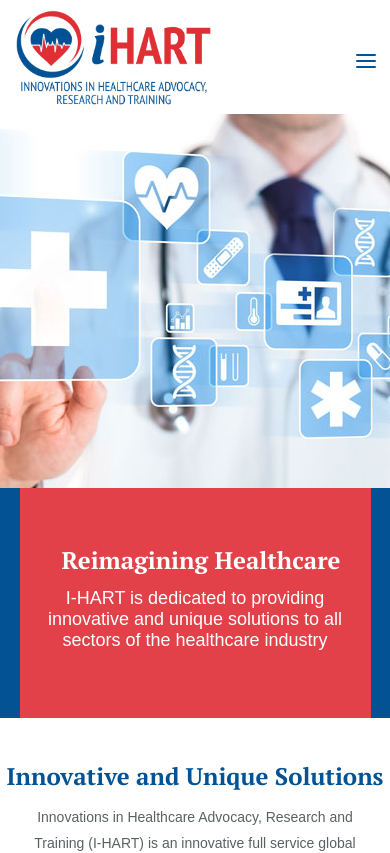
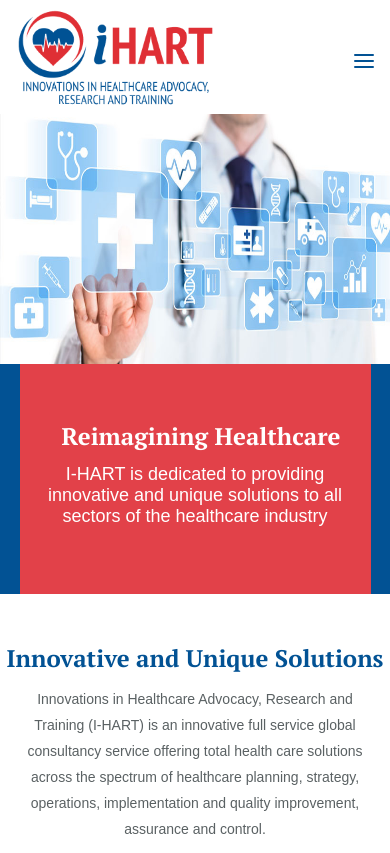
Before and after one commit to asimrasheed533/ihart, a React (Vite) app: page / in a window 390 px wide. Shown: the top 853 px of the page. Built offline with nearby package versions, Linux system fonts and the light colour scheme.

Commit message:
fix and deploy

```diff
--- a/src/compounts/Header.jsx
+++ b/src/compounts/Header.jsx
@@ -1,5 +1,6 @@
 import { Link, NavLink, useNavigate } from "react-router-dom";
 import { useLayoutEffect, useState } from "react";
+import ClickAwayListener from "react-click-away-listener";
 
 import ilogo from "../assets/ilogo.png";
 
@@ -96,6 +97,7 @@ export default function Header() {
           isScroll ? "header__navbar header__navbar__active" : "header__navbar"
         }
       >
+        <ClickAwayListener>
           <div className="header__navbar__link__wraper">
             <Link to="/" className="header__logo">
               <img src={ilogo} alt="logo" />
@@ -118,7 +120,9 @@ export default function Header() {
                           to="/about"
                           onClick={() =>
                             setTimeout(() => {
-                            document.getElementById(item.link).scrollIntoView();
+                              document
+                                .getElementById(item.link)
+                                .scrollIntoView();
                             }, 100)
                           }
                           className="header__navbar__link__dropdown__link"
@@ -139,7 +143,9 @@ export default function Header() {
                           className="header__navbar__link__dropdown__link"
                           onClick={() =>
                             setTimeout(() => {
-                            document.getElementById(item.link).scrollIntoView();
+                              document
+                                .getElementById(item.link)
+                                .scrollIntoView();
                             }, 100)
                           }
                         >
@@ -245,6 +251,7 @@ export default function Header() {
               {isNavOpen ? <X /> : <Y />}
             </div>
           </div>
+        </ClickAwayListener>
       </div>
     </div>
   );
--- a/src/styles/global.scss
+++ b/src/styles/global.scss
@@ -11,7 +11,7 @@ $secondary: #e24149;
 body {
   margin: 0;
   padding: 0;
-  font-size: 14px;
+  font-size: 16px;
 }
 .header__navbar__contact {
   background-color: $primary;
@@ -57,7 +57,7 @@ body {
   justify-content: space-between;
   padding: 0em 1em;
 }
-.header__navbar__link__wraper .active {
+.header__navbar__link__wraper.active {
   background-color: $secondary;
   color: white;
   padding: 12px;
@@ -658,6 +658,9 @@ body {
   margin: 0 auto;
   padding: 2em 0em;
 }
+.services__img__container img {
+  width: 100%;
+}
 .solution__container {
   width: 100%;
   display: flex;
@@ -1016,7 +1019,6 @@ body {
   }
   .banner__img {
     height: fit-content;
-    width: fit-content;
     min-width: 100%;
     min-height: 250px;
   }
@@ -1055,6 +1057,12 @@ body {
     z-index: 999;
     position: absolute;
   }
+  .header__navbar__link {
+    width: 300px;
+    display: flex;
+    align-items: center;
+    justify-content: center;
+  }
   .header__navbar__link__parent {
     display: flex;
     flex-direction: column;
@@ -1063,9 +1071,13 @@ body {
   .header__navbar__link__dropdown {
     position: relative;
     left: 0px;
-    width: 100%;
-    padding: 10px 20px;
+    width: 300px;
     top: 10px;
+    margin: 2px 0px;
+    // display: flex;
+    // align-items: center;
+    // justify-content: center;
+    cursor: pointer;
   }
   .header__navbar__link__dropdown::after {
     display: none;
```
Lines whose indentation alone changed are shown as unchanged.
